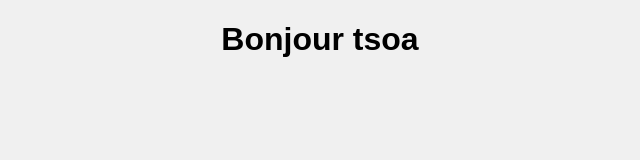
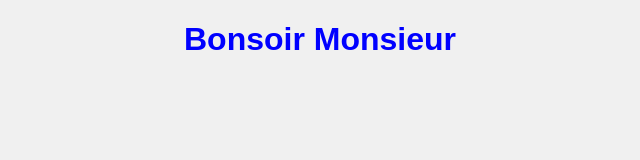
Before and after one commit to TsoaIrn/site, a plain HTML site: page index.html in a window 1280 px wide. Shown: the whole page, without its empty margins (320-960 px from the left). Drawn offline with Linux system fonts and the light colour scheme.

Commit message:
envoie modif

```diff
--- a/index.html
+++ b/index.html
@@ -6,6 +6,6 @@
 	<link rel="stylesheet" href="style.css">
 </head>
 <body>
-	<h1>Bonjour tsoa</h1>
+	<h1>Bonsoir Monsieur </h1>
 </body>
 </html>
--- a/style.css
+++ b/style.css
@@ -4,5 +4,5 @@ body {
 	background-color: #f0f0f0;
 }
 h1 {
-	color: green:
+	color: blue;
 }
```
